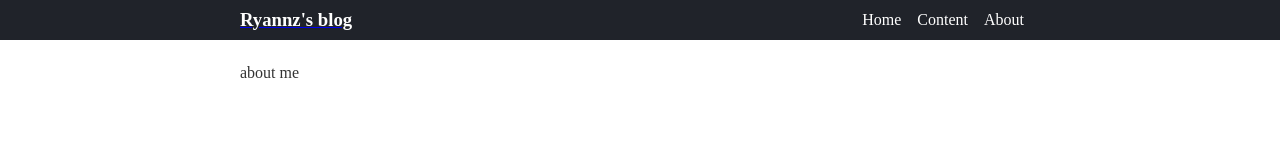
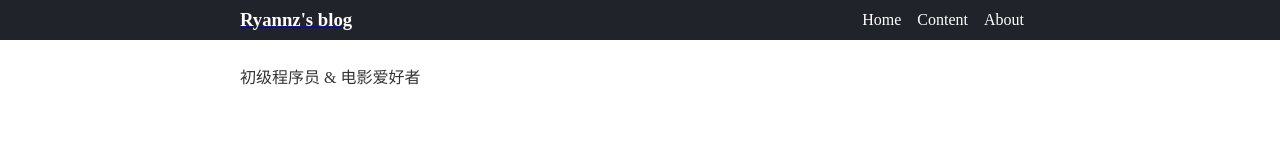
Before and after one commit to zhanba/blog, a Gatsby site: page /about in a window 1280 px wide. Built offline with nearby package versions, Linux system fonts and the light colour scheme; Gatsby itself is replaced by a stand-in of ours; some packages are replaced by stand-ins of ours; what typography-theme-fairy-gates would draw is missing.

Commit message:
update doc

```diff
--- a/src/pages/about.tsx
+++ b/src/pages/about.tsx
@@ -8,6 +8,6 @@ export default () => (
       <meta charSet="utf-8" />
       <title>About</title>
     </Helmet>
-    about me
+    初级程序员 & 电影爱好者
   </Layout>
 )
```
Also changed, not shown: README.md.
